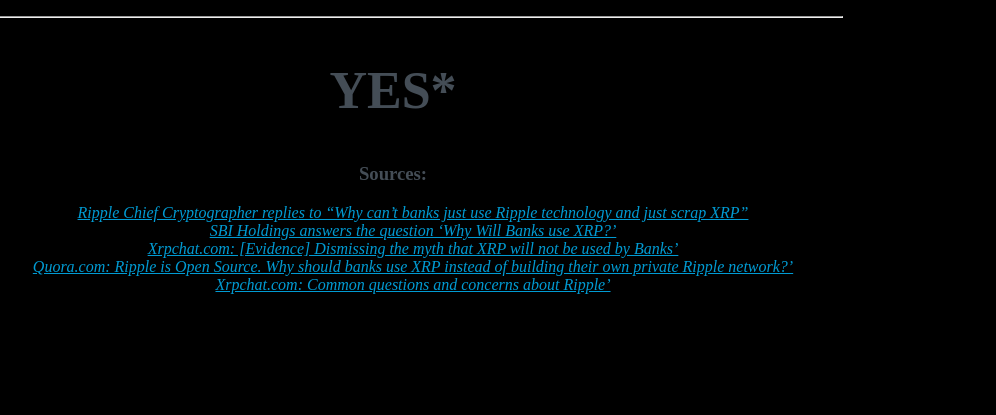
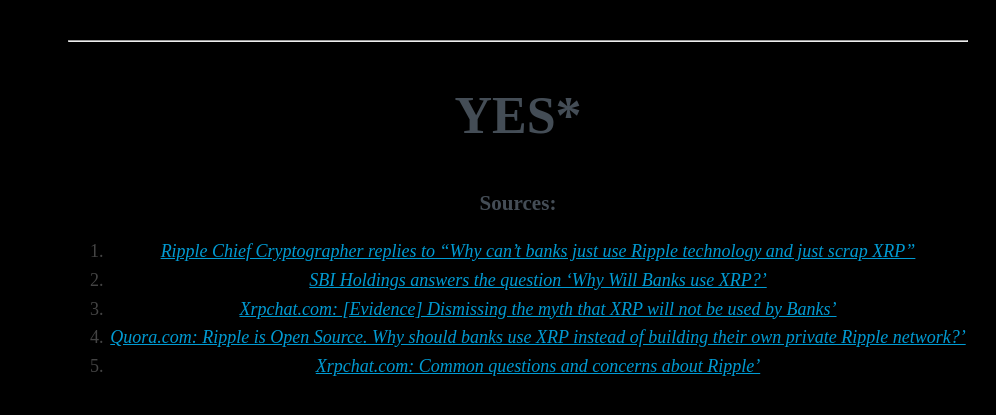
Before and after one commit to xrpBlu/willbanksusexrp.com, a Jekyll site: the page built from README.md, in a window 1280 px wide. Shown: the top 415 px of the page, without its empty margins (247-1243 px from the left). Built offline with Jekyll 4.4.1, drawn with Linux system fonts in a browser that asks for light colours; nearby versions of some CDN libraries; our own code applies the rules of GitHub Pages for plain Markdown files; the repository's description, which GitHub fills in, is left out.

Commit message:
Update style.css

```diff
--- a/assets/css/style.css
+++ b/assets/css/style.css
@@ -7,6 +7,9 @@
 body {
 	background-color: black;
 	font-family: Futura;
+	margin:40px
+	auto;max-width:650px;line-height:1.6;font-size:18px;color:#444;padding:0
+10px}h1,h2,h3{line-height:1.2
 }
 
 h1, h2, h3, p {
```
